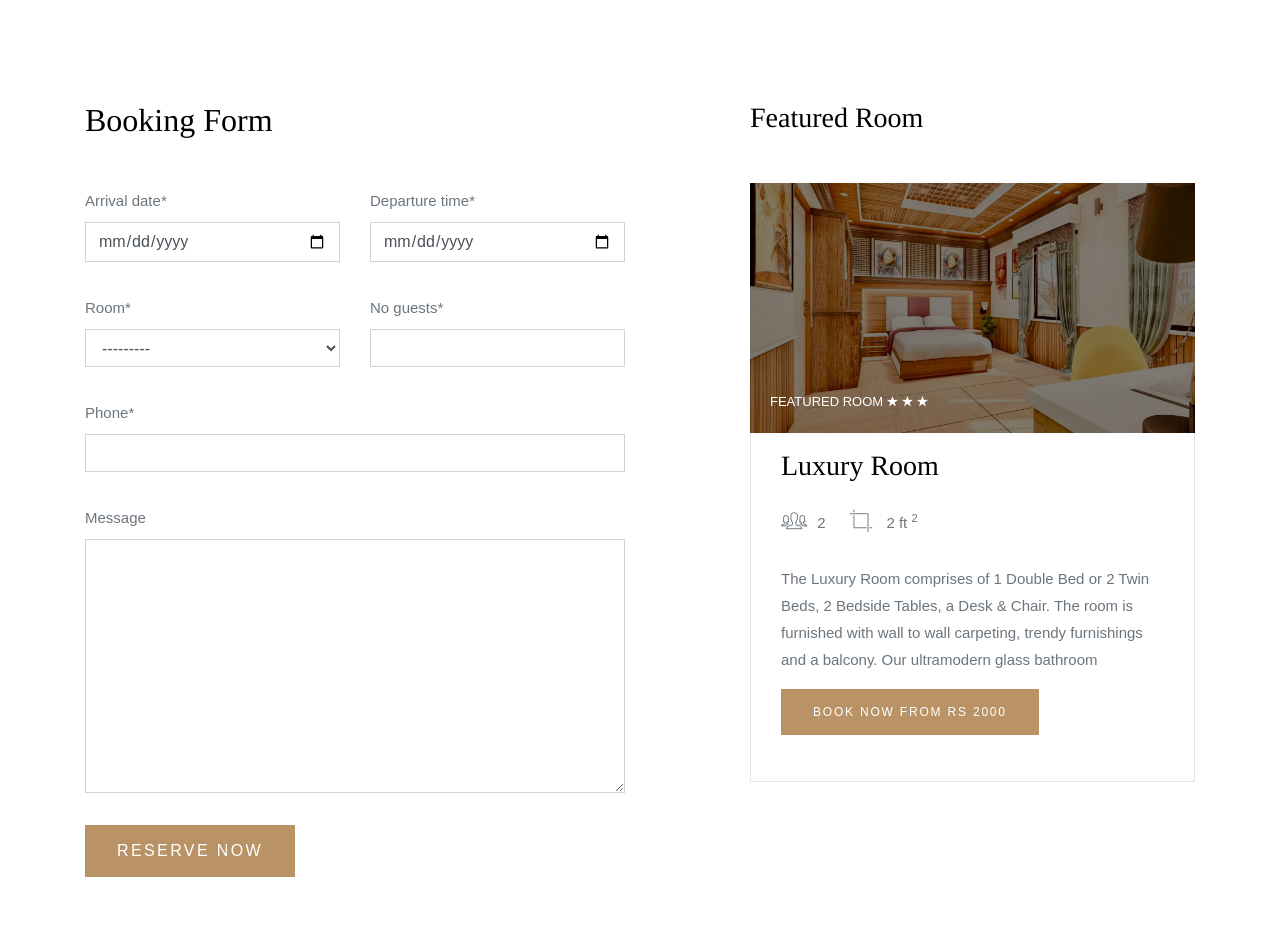
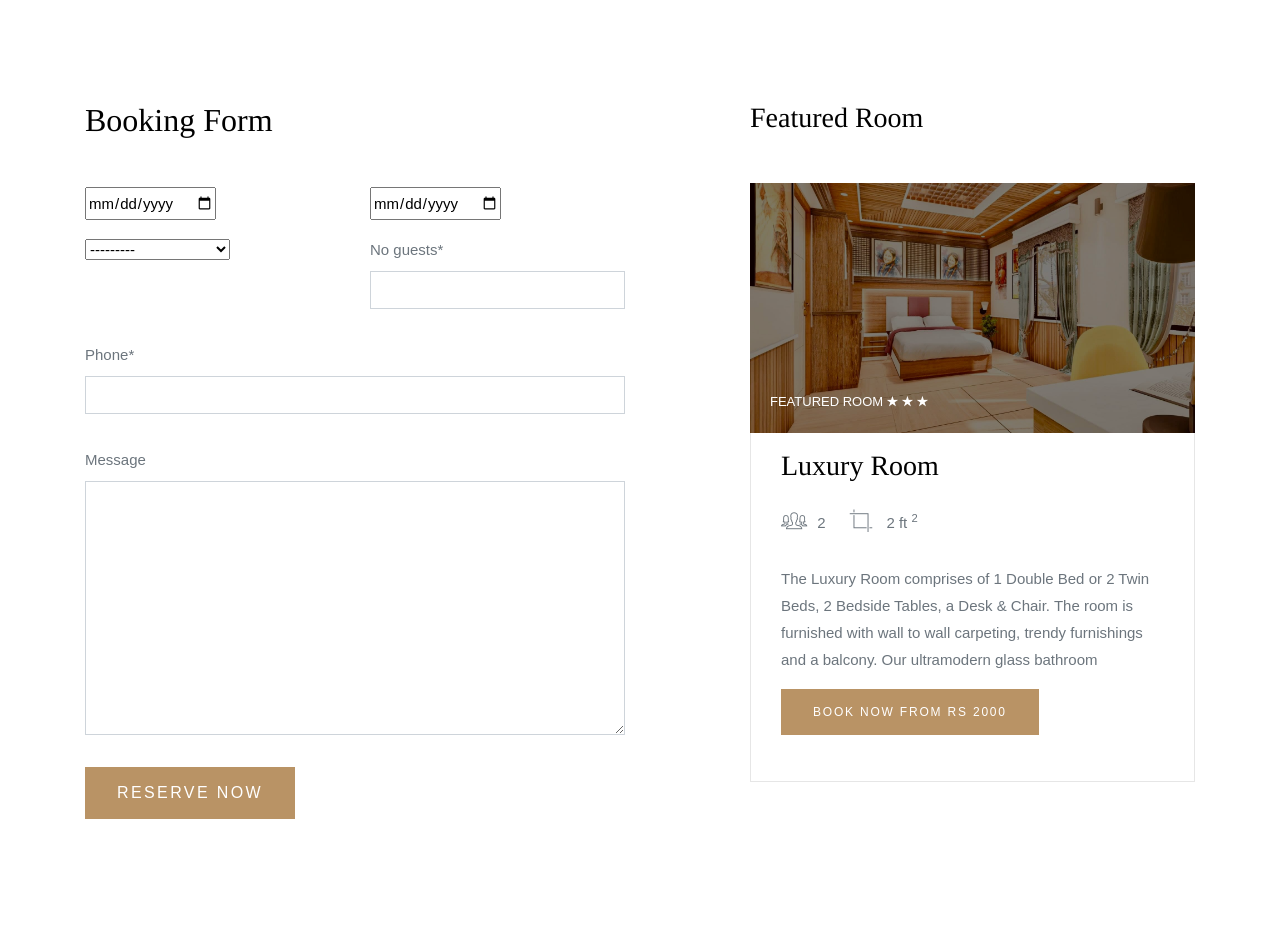
Before and after one commit to samir-adk/hotel, a Django app: page /book_now in a window 1280 px wide; the page is wider, and only the part inside the window is pictured. Shown: the part 554-1487 px from the top of that part. Run offline with Django 3.2, Linux system fonts and the light colour scheme; data comes from the database, SQL or seed files in the repository; some libraries are stand-ins or nearby versions; some web fonts are replaced.

Commit message:
Update booknow.html

```diff
--- a/templates/booknow.html
+++ b/templates/booknow.html
@@ -30,21 +30,21 @@
 <div class="col-sm-6 form-group">
 <div style="position: relative;">
 {% csrf_token %}
-{{form.arrival_date|as_crispy_field}}
+{{form.arrival_date}}
 </div>
 </div>
 <div class="col-sm-6 form-group">
 
 <div style="position: relative;">
 
-{{form.departure_time|as_crispy_field}}
+{{form.departure_time}}
 </div>
 </div>
 </div>
 <div class="row">
 	{% if form.room %}
 <div class="col-md-6 form-group">
-{{form.room|as_crispy_field}}
+{{form.room}}
 </div>
 {% else %}
 
```
